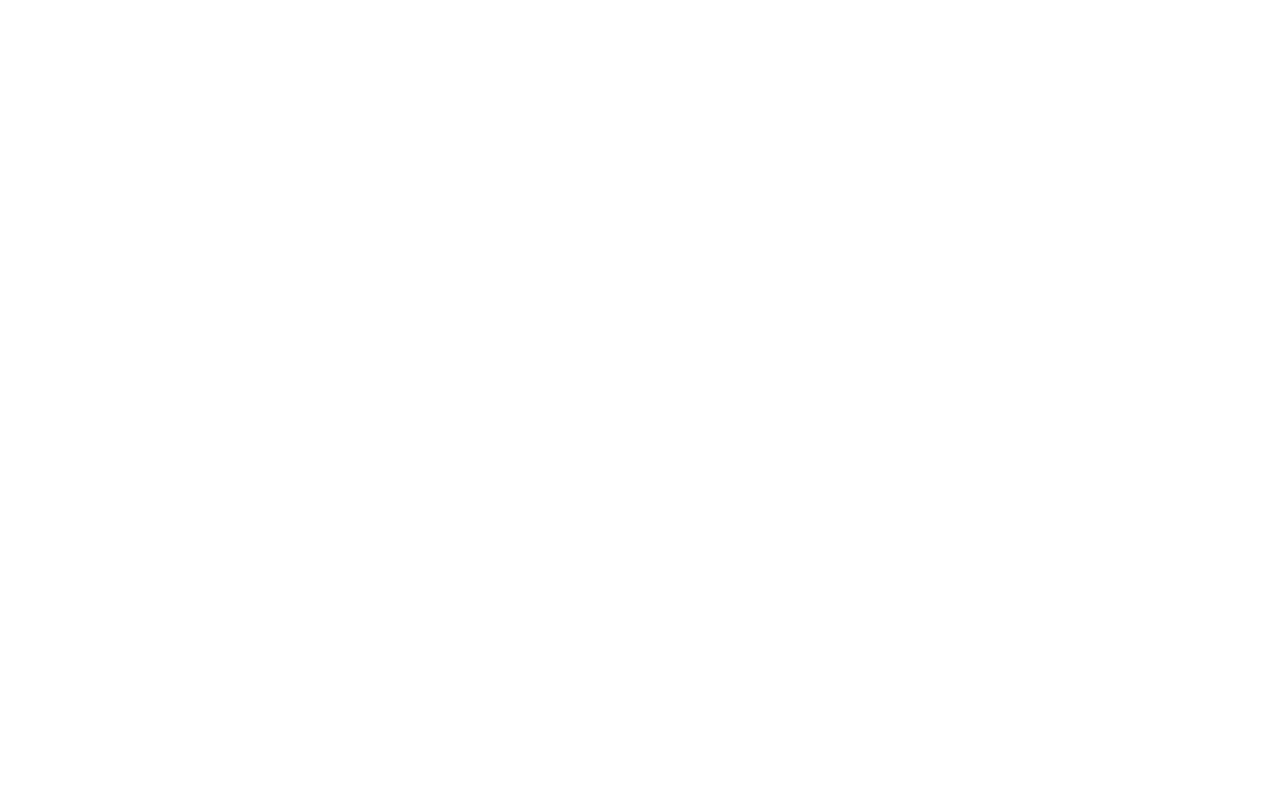
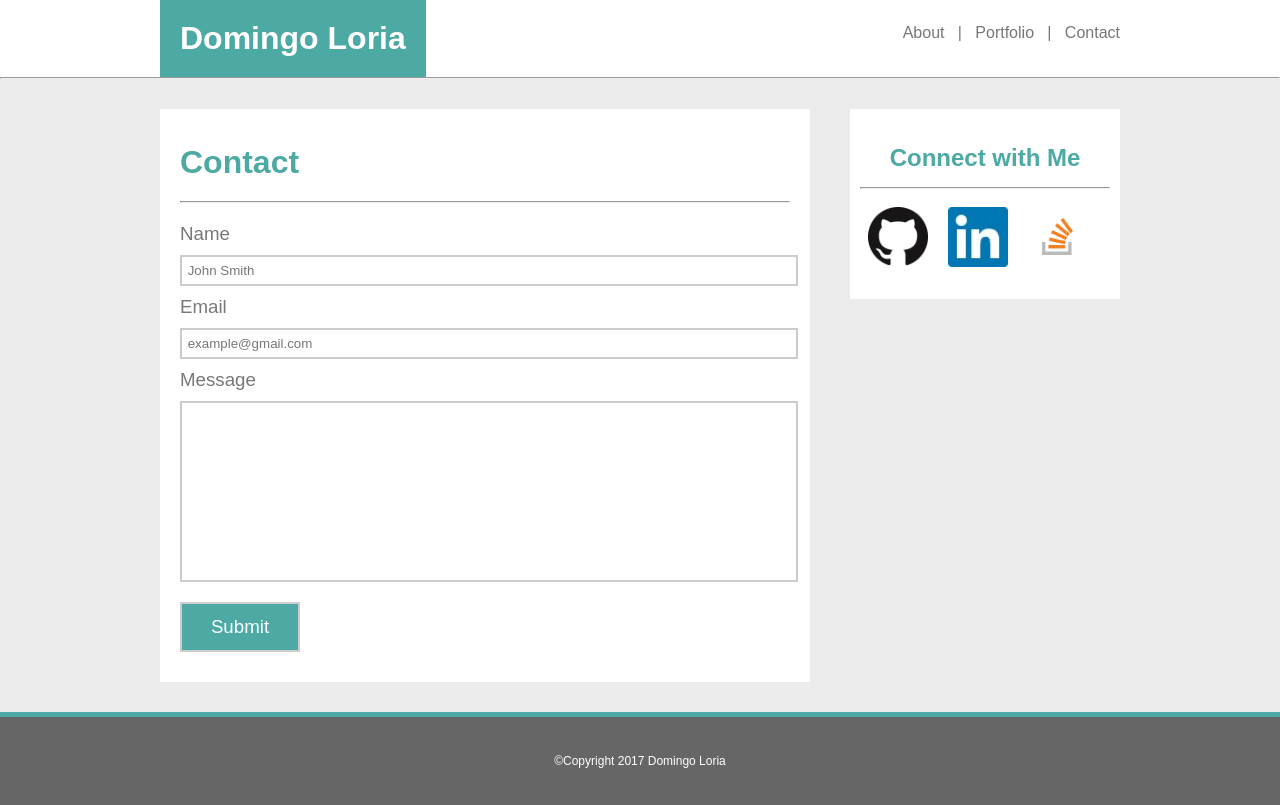
Before and after one commit to ddlorz/Basic-Portfolio, a plain HTML site: page contact.html in a window 1280 px wide. Drawn offline with Linux system fonts and the light colour scheme.

Commit message:
6:36 pm 3/9/2017

```diff
--- a/contact.html
+++ b/contact.html
@@ -0,0 +1,180 @@
+<!DOCTYPE html>
+<html lang="en-us">
+<head>
+	<title>A title</title>
+	<meta charset="utf-8">
+	<style>
+		*	{
+			font-family: 'Arial', 'Helvetica Neue', Helvetica, sans-serif;
+			color: #777777;
+		}
+		body {
+			margin: 0 auto;
+			background-color: #ebebeb;
+		}
+		nav {
+			margin: 24px 0 24px 0;
+			white-space: nowrap;
+		}
+		.mainContent {
+			margin: 0 auto;
+			margin-top: 30px;
+			margin-bottom: 20px;
+			width: 960px;
+			background-color: #ebebeb
+		}
+		section {
+			width: 610px;
+			padding: 20px 20px 20px 20px;
+			background-color: #ffffff;
+		}
+		form {
+			width: 610px;
+			padding: 20px 20px 20px 20px;
+			background-color: #ffffff;
+		}
+		aside {
+			width: 250px;
+			padding: 20px 10px 20px 10px;
+			background-color: #ffffff;
+		}
+		a {
+			text-decoration: none;
+		}
+		input{
+			width: 610px;
+			height: 25px;
+			margin: 10px 0 10px 0;
+			border-color: #cccccc;
+			border-style: solid;
+		}
+		h3 {
+			font-weight:normal;
+			margin: 0;
+		}
+		.floatRight {
+			float: right;
+		}
+
+		.floatLeft {
+			float: left;
+		}
+		.container {
+			width: 960px;
+			background-color: #ffffff;
+			margin: 0 auto;
+		}
+		.borderGray {
+			color: #cccccc;
+			padding: 0;
+			margin: 0;
+		}
+		.profilePic{
+			margin-right: 20px;
+			float: left;
+			width: 200px;
+			height: 150px;
+		}
+		.aboutMe {
+			color: #4ca9a4;
+			margin: 0 auto;
+			padding: 15px 0 20px 0;
+		}
+		.connectMe {
+			color: #4ca9a4;
+			margin: 15px 0 15px 0;
+			text-align: center;
+		}
+		.connectIcons {
+			width: 60px;
+			height: 60px;
+			margin: 8px;
+		}
+		.connectBar {
+			margin: 0 auto;
+			margin-top: 10px;
+		}
+		.topBar {
+			width: 100%;
+			background-color: #ffffff;
+			overflow: hidden;
+		}
+		.footerNote {
+			font-size: 9pt;
+			text-align: center;
+			color: #ffffff;
+		}
+		.submitButton {
+			color: #ffffff;
+			height: 50px;
+			width: 120px;
+			background-color: #4ca9a4;
+			font-size: 1.17em;
+		}
+		header > h1 {
+			background-color: #4ca9a4;
+			padding: 20px;
+			color: #ffffff;
+			margin: 0 auto;
+		}
+		footer {
+			clear: both;
+			position: relative;
+			top: 30px;
+			border-top-style: solid;
+			border-width: 5px;
+			border-color: #4ca9a4;
+			background-color: #666666;
+			padding: 25px 0 25px 0;
+		}
+	</style>
+</head>
+<body>
+	<div class="topBar">
+		<div class="container">
+		<header class="floatLeft"><h1>Domingo Loria</h1></header>
+		<nav class="floatRight">
+			<a href="index.html">About</a> &nbsp | &nbsp
+			<a href="portfolio.html">Portfolio</a> &nbsp | &nbsp
+			<a href="contact.html">Contact</a>
+		</nav>
+		</div>
+	</div>
+	<hr style="clear: both;" class="borderGray">
+
+	<div class="mainContent">
+	<form class="floatLeft">
+		<h1 class="aboutMe">Contact</h1>
+		<hr class="borderGray" style="margin: 0 0 20px 0;">
+		<h3>Name</h3>
+		<input type="text" name="fullName" value=" John Smith"><br>
+		<h3>Email</h3>
+		<input type="text" name="emailme" value=" example@gmail.com"><br>
+		<h3>Message</h3>
+		<input type="text" name="messageme" style="height: 175px;"><br>
+		<input type="submit" value="Submit" class="submitButton">
+	</form>
+
+	<aside class="floatRight">
+		<h2 class="connectMe">Connect with Me</h2>
+		<hr class="borderGray">
+		<div class="connectBar">
+			<a href="https://www.github.com" target="_blank">
+				<img src="assets/images/github.png" class="connectIcons">
+			</a>
+			<a href="https://www.linkedin.com/in/domingoloria" target="_blank">
+				<img src="assets/images/linkedin.jpg" class="connectIcons">
+			</a>
+			<a href="https://www.stackoverflow.com" target="_blank">
+				<img src="assets/images/stackoverflow.jpg" class="connectIcons">
+			</a>
+		</div>
+	</aside>
+	</div>
+
+	<footer>
+	<p class="footerNote">©Copyright 2017 Domingo Loria</p>
+	</footer>
+
+</body>
+</html>
```
Also changed, not shown: index.html (+19 -7 lines), portfolio.html (+175 -0 lines).
